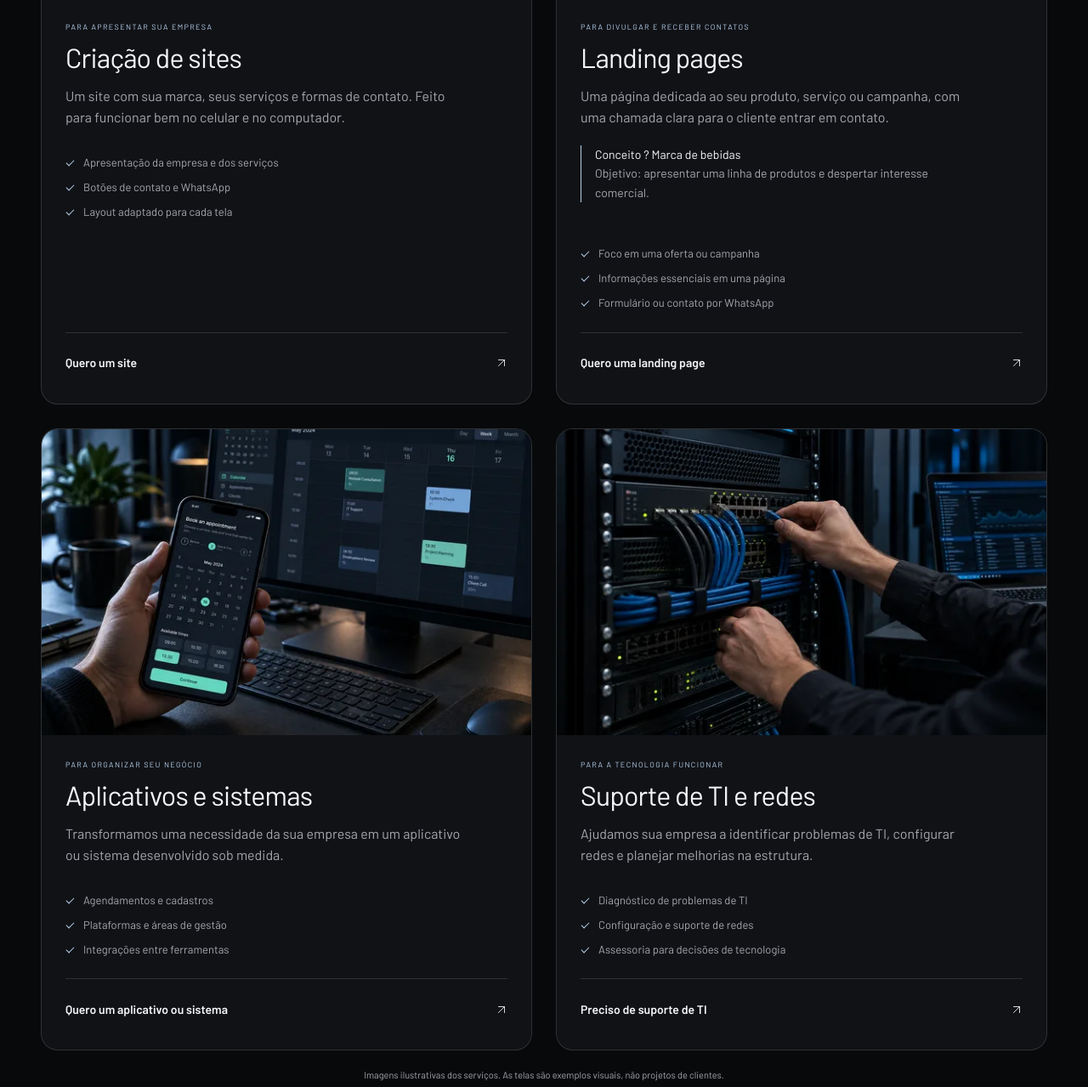
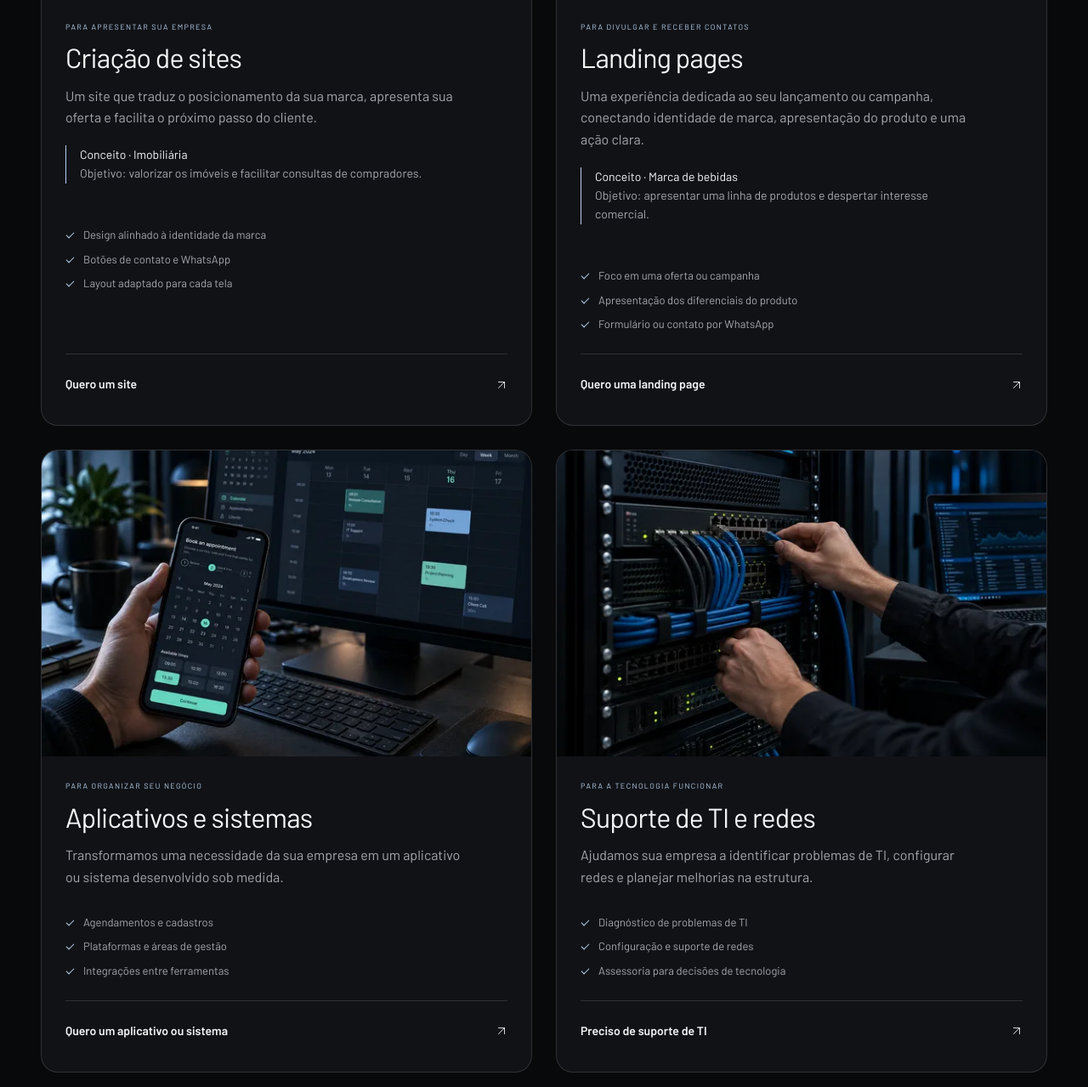
Before and after one commit to harsher-debug/BXPWEB, a website: page index.html in a window 1280 px wide. Shown: the part 1521-2800 px from the top of the page at 85% size. Drawn offline with Linux system fonts and the light colour scheme.

Commit message:
Clarify business objectives and concept descriptions

```diff
--- a/index.html
+++ b/index.html
@@ -70,11 +70,11 @@
       <div class="service-card-grid">
         <article id="sites" class="service-card reveal">
           <div class="service-card-image"><img src="assets/services/realestate.webp" srcset="assets/services/realestate-600.webp 600w, assets/services/realestate.webp 1200w" sizes="(max-width: 800px) 92vw, 46vw" width="1200" height="800" loading="lazy" decoding="async" alt="Conceito de site imobili?rio com cat?logo, busca de im?veis e contato comercial"></div>
-          <div class="service-card-copy"><span class="service-label">PARA APRESENTAR SUA EMPRESA</span><h3>Criação de sites</h3><p>Um site com sua marca, seus serviços e formas de contato. Feito para funcionar bem no celular e no computador.</p><ul><li>Apresentação da empresa e dos serviços</li><li>Botões de contato e WhatsApp</li><li>Layout adaptado para cada tela</li></ul><a class="text-link" href="#contato" data-service="Site ou landing page">Quero um site <svg class="icon-arrow" width="20" height="20" viewBox="0 0 24 24" fill="none" stroke="currentColor" stroke-width="1.5" stroke-linecap="round" stroke-linejoin="round" aria-hidden="true"><path d="M6 18 18 6M6 6h12v12"/></svg></a></div>
+          <div class="service-card-copy"><span class="service-label">PARA APRESENTAR SUA EMPRESA</span><h3>Criação de sites</h3><p>Um site que traduz o posicionamento da sua marca, apresenta sua oferta e facilita o próximo passo do cliente.</p><p class="service-concept"><strong>Conceito · Imobiliária</strong><br>Objetivo: valorizar os imóveis e facilitar consultas de compradores.</p><ul><li>Design alinhado à identidade da marca</li><li>Botões de contato e WhatsApp</li><li>Layout adaptado para cada tela</li></ul><a class="text-link" href="#contato" data-service="Site ou landing page">Quero um site <svg class="icon-arrow" width="20" height="20" viewBox="0 0 24 24" fill="none" stroke="currentColor" stroke-width="1.5" stroke-linecap="round" stroke-linejoin="round" aria-hidden="true"><path d="M6 18 18 6M6 6h12v12"/></svg></a></div>
         </article>
         <article id="landing-pages" class="service-card reveal">
-          <div class="service-card-image"><img src="assets/services/drinks.webp" srcset="assets/services/drinks-600.webp 600w, assets/services/drinks.webp 1200w" sizes="(max-width: 800px) 92vw, 46vw" width="1200" height="800" loading="lazy" decoding="async" alt="Exemplo ilustrativo de página de divulgação com destaque para um serviço e botão de contato"></div>
-          <div class="service-card-copy"><span class="service-label">PARA DIVULGAR E RECEBER CONTATOS</span><h3>Landing pages</h3><p>Uma página dedicada ao seu produto, serviço ou campanha, com uma chamada clara para o cliente entrar em contato.</p><p class="service-concept"><strong>Conceito ? Marca de bebidas</strong><br>Objetivo: apresentar uma linha de produtos e despertar interesse comercial.</p><ul><li>Foco em uma oferta ou campanha</li><li>Informações essenciais em uma página</li><li>Formulário ou contato por WhatsApp</li></ul><a class="text-link" href="#contato" data-service="Site ou landing page">Quero uma landing page <svg class="icon-arrow" width="20" height="20" viewBox="0 0 24 24" fill="none" stroke="currentColor" stroke-width="1.5" stroke-linecap="round" stroke-linejoin="round" aria-hidden="true"><path d="M6 18 18 6M6 6h12v12"/></svg></a></div>
+          <div class="service-card-image"><img src="assets/services/drinks.webp" srcset="assets/services/drinks-600.webp 600w, assets/services/drinks.webp 1200w" sizes="(max-width: 800px) 92vw, 46vw" width="1200" height="800" loading="lazy" decoding="async" alt="Conceito de landing page para uma marca de bebidas com apresentação dos sabores"></div>
+          <div class="service-card-copy"><span class="service-label">PARA DIVULGAR E RECEBER CONTATOS</span><h3>Landing pages</h3><p>Uma experiência dedicada ao seu lançamento ou campanha, conectando identidade de marca, apresentação do produto e uma ação clara.</p><p class="service-concept"><strong>Conceito · Marca de bebidas</strong><br>Objetivo: apresentar uma linha de produtos e despertar interesse comercial.</p><ul><li>Foco em uma oferta ou campanha</li><li>Apresentação dos diferenciais do produto</li><li>Formulário ou contato por WhatsApp</li></ul><a class="text-link" href="#contato" data-service="Site ou landing page">Quero uma landing page <svg class="icon-arrow" width="20" height="20" viewBox="0 0 24 24" fill="none" stroke="currentColor" stroke-width="1.5" stroke-linecap="round" stroke-linejoin="round" aria-hidden="true"><path d="M6 18 18 6M6 6h12v12"/></svg></a></div>
         </article>
         <article id="aplicativos" class="service-card reveal">
           <div class="service-card-image"><img src="assets/services/apps-dark.webp" srcset="assets/services/apps-dark-600.webp 600w, assets/services/apps-dark.webp 1200w" sizes="(max-width: 800px) 92vw, 46vw" width="1200" height="800" loading="lazy" decoding="async" alt="Exemplo ilustrativo de aplicativo de agendamento e sistema de gestão em um laptop"></div>
@@ -85,7 +85,7 @@
           <div class="service-card-copy"><span class="service-label">PARA A TECNOLOGIA FUNCIONAR</span><h3>Suporte de TI e redes</h3><p>Ajudamos sua empresa a identificar problemas de TI, configurar redes e planejar melhorias na estrutura.</p><ul><li>Diagnóstico de problemas de TI</li><li>Configuração e suporte de redes</li><li>Assessoria para decisões de tecnologia</li></ul><a class="text-link" href="#contato" data-service="Assessoria em TI ou redes">Preciso de suporte de TI <svg class="icon-arrow" width="20" height="20" viewBox="0 0 24 24" fill="none" stroke="currentColor" stroke-width="1.5" stroke-linecap="round" stroke-linejoin="round" aria-hidden="true"><path d="M6 18 18 6M6 6h12v12"/></svg></a></div>
         </article>
       </div>
-      <p class="service-image-note">Imagens ilustrativas dos serviços. As telas são exemplos visuais, não projetos de clientes.</p>
+      <p class="service-image-note">Conceitos visuais demonstrativos. As marcas e telas apresentadas não representam projetos contratados ou clientes da BXPWEB.</p>
     </section>
 
     <section id="processo" class="process section"><div class="container">
```
